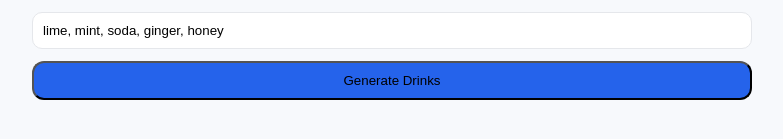
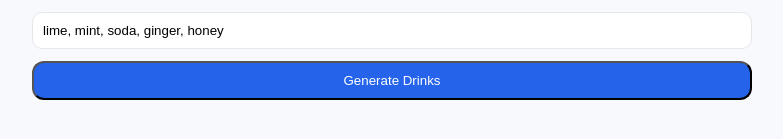
Before and after one commit to kylenghien2/AI-Bartender1, a Next.js app: page / in a window 1280 px wide. Shown: the part 329-468 px from the top of the page, without its empty margins (248-1031 px from the left). Built offline with nearby package versions, Linux system fonts and the light colour scheme.

Commit message:
ui: lighter generate button + white recipe cards

```diff
--- a/src/app/page.tsx
+++ b/src/app/page.tsx
@@ -101,7 +101,13 @@ export default function Page() {
 <button
   onClick={generate}
   disabled={loading || !mood.trim()}
-          style={{ background: '#2563eb', padding: '10px 14px', borderRadius: 12, opacity: loading ? 0.6 : 1 }}
+  style={{
+    background: '#2563eb',       // keep your current blue
+    color: '#ffffff',            // <-- make the label white
+    padding: '10px 14px',
+    borderRadius: 12,
+    opacity: loading ? 0.6 : 1
+  }}
 >
   {loading ? 'Mixing…' : 'Generate Drinks'}
 </button>
```
Lines whose indentation alone changed are shown as unchanged.
